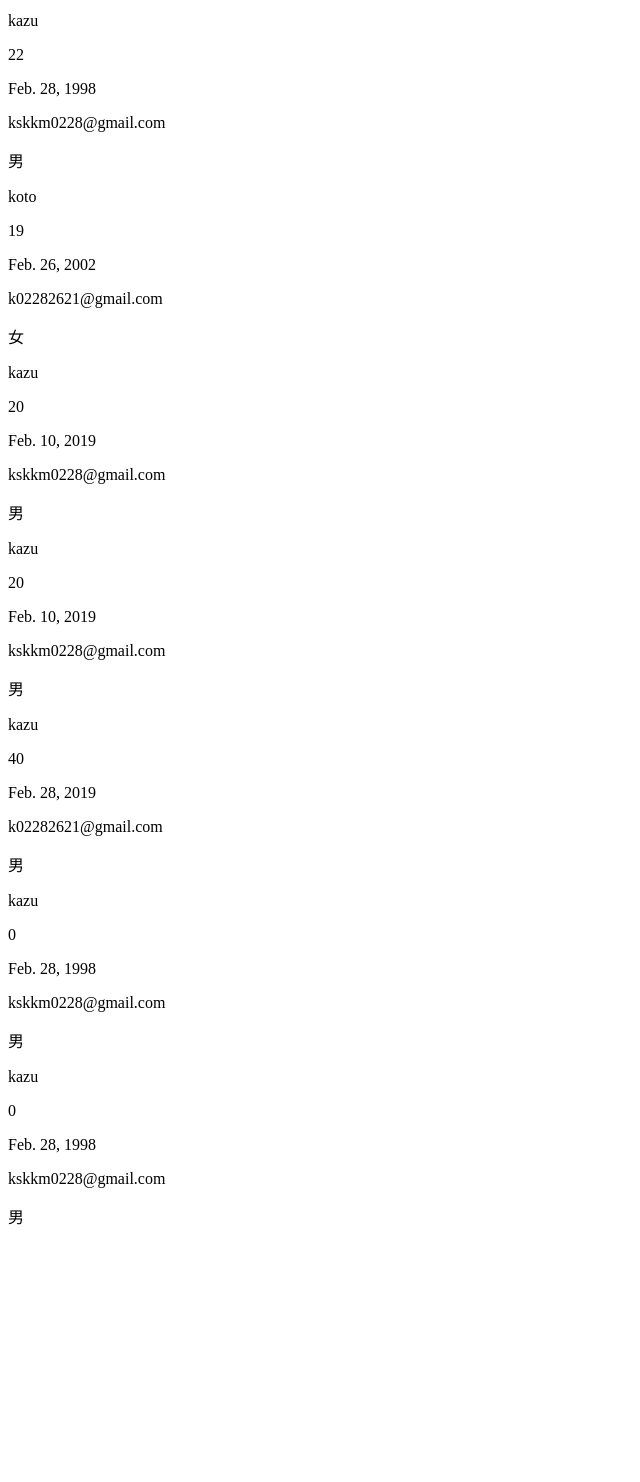
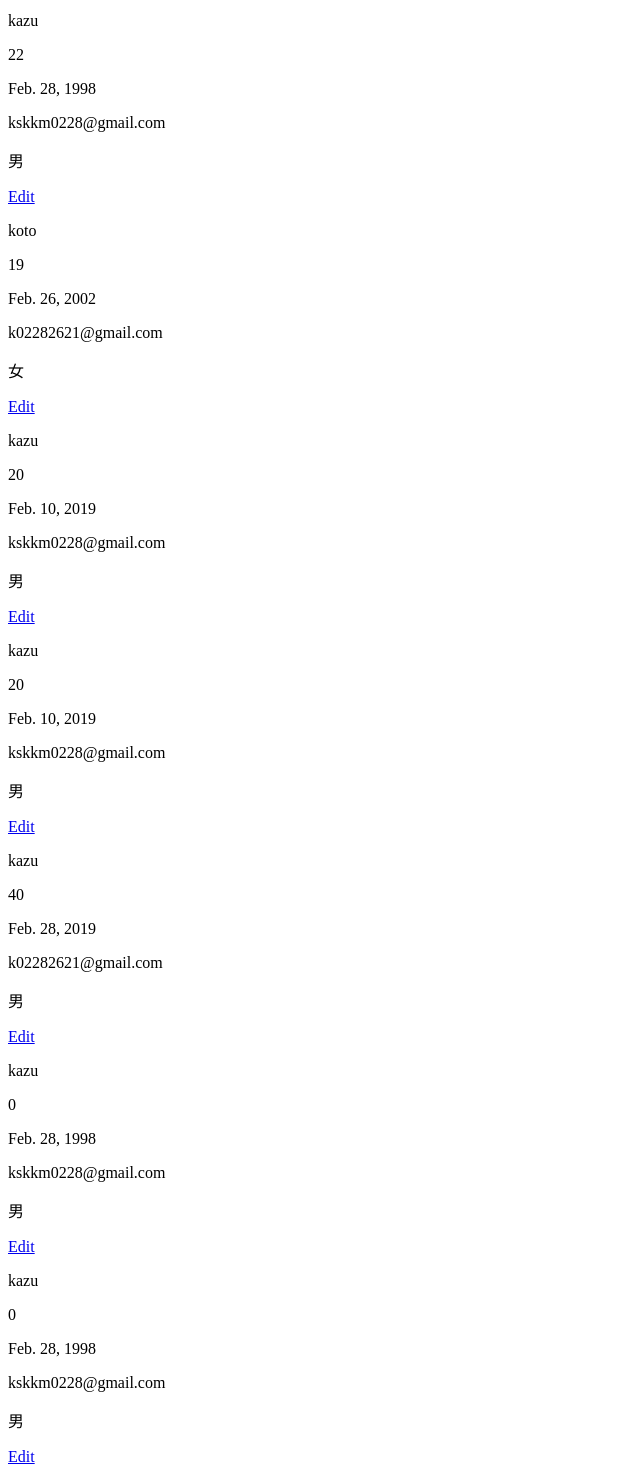
Before and after one commit to kazu228/django-sample, a Django app: page /polls/sample in a window 1280 px wide. Shown: the part 170-1652 px from the top of the page, without its empty margins (0-640 px from the left). Before the commit the page ends 1395 px from the top, so only its background shows below. Run offline with Django 3.2, Linux system fonts and the light colour scheme; data comes from the database, SQL or seed files in the repository.

Commit message:
汎用viewでUpdateを作る

```diff
--- a/mysite/polls/templates/polls/index.html
+++ b/mysite/polls/templates/polls/index.html
@@ -18,6 +18,7 @@
     <p>{{ item.mail }}</p>
     {% if item.gender == True %}男{% endif %}
     {% if item.gender == False %}女{% endif %}
+    <p><a href="{% url 'edit' item.id %}">Edit</a><p>
 {% endfor %}
 </body>
 </html>
--- a/mysite/polls/urls.py
+++ b/mysite/polls/urls.py
@@ -1,9 +1,10 @@
 from django.urls import path
 
-from .views import SampleTemplateView, MyCreateView
+from .views import SampleTemplateView, MyCreateView, MyUpdateView
 from django.views.generic import TemplateView
 
 urlpatterns = [
     path('sample', SampleTemplateView.as_view(), name='index'),
     path('sample/create', MyCreateView.as_view(), name='create'),
+    path('sample/edit/<int:num>', MyUpdateView.as_view(), name='edit')
 ]
--- a/mysite/polls/views.py
+++ b/mysite/polls/views.py
@@ -2,7 +2,7 @@
 from django.views.generic import TemplateView
 from .models import Person
 from .forms import PersonForm
-from django.views.generic.edit import CreateView
+from django.views.generic.edit import CreateView, UpdateView
 
 # Create your views here.
 
@@ -29,3 +29,9 @@
     model = Person
     fields = "__all__"
     success_url = "/polls/sample"
+
+class MyUpdateView(UpdateView):  #CRUDのU
+    template_name = "polls/edit.html"
+    model = Person
+    fields = "__all__"
+    success_url = "/polls/sample"
```
Also changed, not shown: mysite/polls/templates/polls/edit.html (added).
